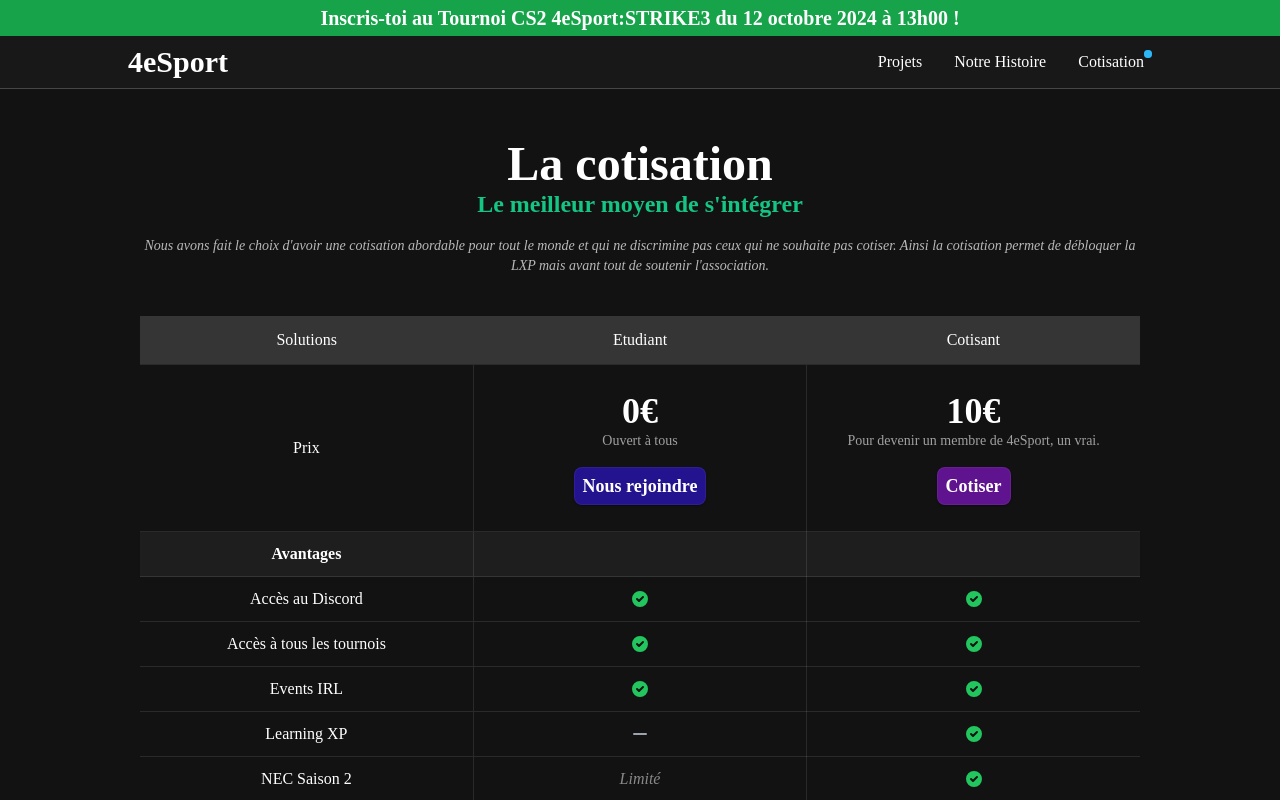
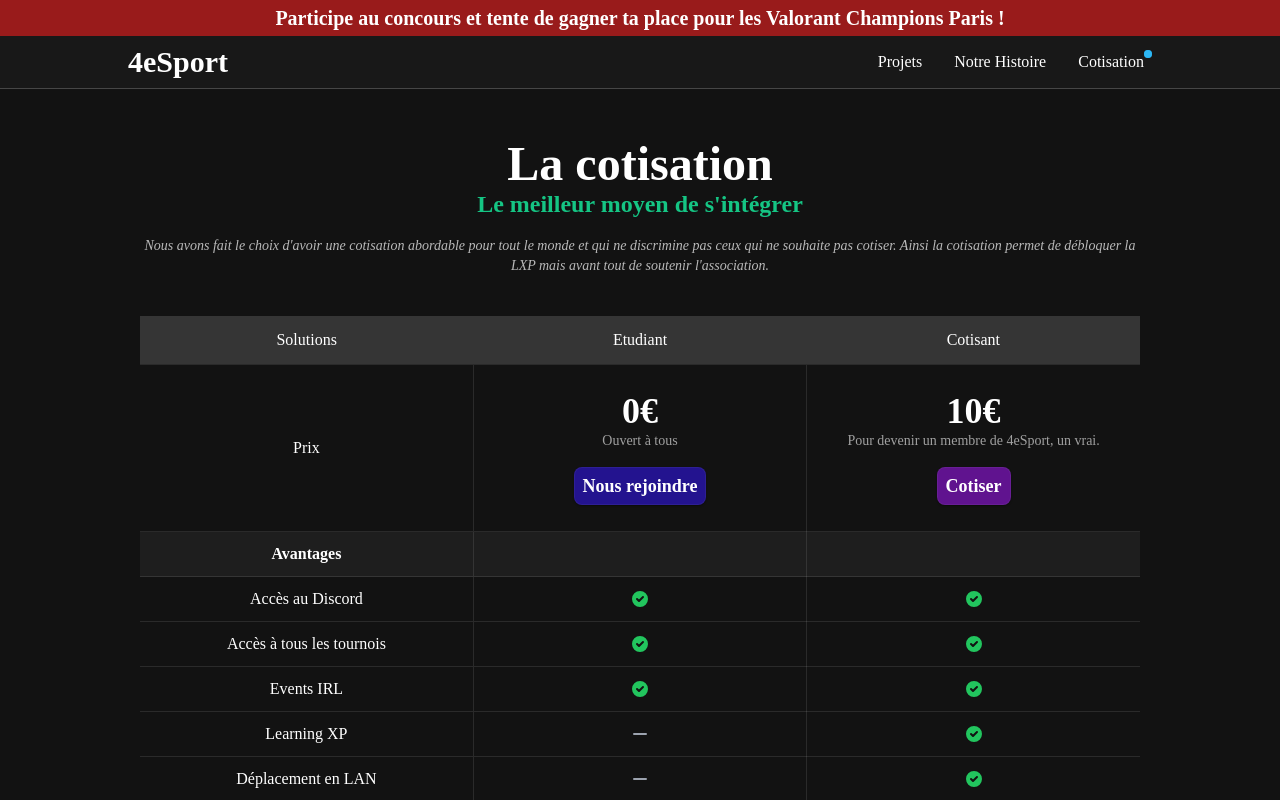
Before and after one commit to Mateleo/4eSport, a Nuxt app: page /cotisation in a window 1280 px wide. Shown: the top 800 px of the page. Built offline with nearby package versions, Linux system fonts and the light colour scheme.

Commit message:
Fix banner & cotisation
Mise à jour du lien de cotisation 2025-2026
Bannière Valorant Champions

```diff
--- a/components/Header.vue
+++ b/components/Header.vue
@@ -2,9 +2,9 @@
 <template>
   <div class="fixed top-0 left-0 right-0 z-10">
     <header class="w-full border-b-[1px] border-white/20 backdrop-blur-[2px] text-white bg-[#1C1C1C]/70">
-      <a href="https://discord.com/channels/252550911187091457/367444313241550849/1290753491886805023" target="_blank"
-        class="text-center w-full bg-green-600 font-bold text-xl flex justify-center py-1 text-white/90 hover:text-white transition-all ease-in-out">
-        Inscris-toi au Tournoi CS2 4eSport:STRIKE3 du 12 octobre 2024 à 13h00 !
+      <a href="https://discord.com/channels/252550911187091457/367444313241550849/1412104803470803005" target="_blank"
+        class="text-center w-full bg-red-800 font-bold text-xl flex justify-center py-1 text-white/90 hover:text-white transition-all ease-in-out">
+        Participe au concours et tente de gagner ta place pour les Valorant Champions Paris !
       </a>
       <div class="w-[95%] md:w-[90%] lg:w-[80%] max-w-[1500px] m-auto flex justify-between items-center py-1 md:py-2">
         <div class="items-center hidden md:flex">
--- a/pages/cotisation.vue
+++ b/pages/cotisation.vue
@@ -47,7 +47,7 @@
                                 un vrai.</p>
                             <div class="w-full flex justify-center mt-4">
                                 <a class="flex px-2 py-1 rounded-lg border-[1px] border-[white]/5 bg-[#8215c5]/70 hover:bg-[#8215c5] shadow-sm shadow-black/40 truncate"
-                                    href="https://www.helloasso.com/associations/4esport/adhesions/cotisation-4esport-2024-2025"
+                                    href="https://www.helloasso.com/associations/4esport/adhesions/cotisation-4esport-2025-2026"
                                     target="_blank">
                                     <p class="md:text-lg font-semibold text-xs">Cotiser</p>
                                 </a>
@@ -126,18 +126,6 @@
                                 clip-rule="evenodd"></path>
                         </svg>
                     </td>
-                    <td>
-                        <svg class="h-5 w-5 text-green-500" xmlns="http://www.w3.org/2000/svg" viewBox="0 0 20 20"
-                            fill="currentColor">
-                            <path fill-rule="evenodd"
-                                d="M10 18a8 8 0 100-16 8 8 0 000 16zm3.707-9.293a1 1 0 00-1.414-1.414L9 10.586 7.707 9.293a1 1 0 00-1.414 1.414l2 2a1 1 0 001.414 0l4-4z"
-                                clip-rule="evenodd"></path>
-                        </svg>
-                    </td>
-                </tr>
-                <tr>
-                    <th>NEC Saison 2</th>
-                    <td class="italic text-white/50">Limité</td>
                     <td>
                         <svg class="h-5 w-5 text-green-500" xmlns="http://www.w3.org/2000/svg" viewBox="0 0 20 20"
                             fill="currentColor">
```
Also changed, not shown: 1 other file (tests, documents, lock files or other folders).
